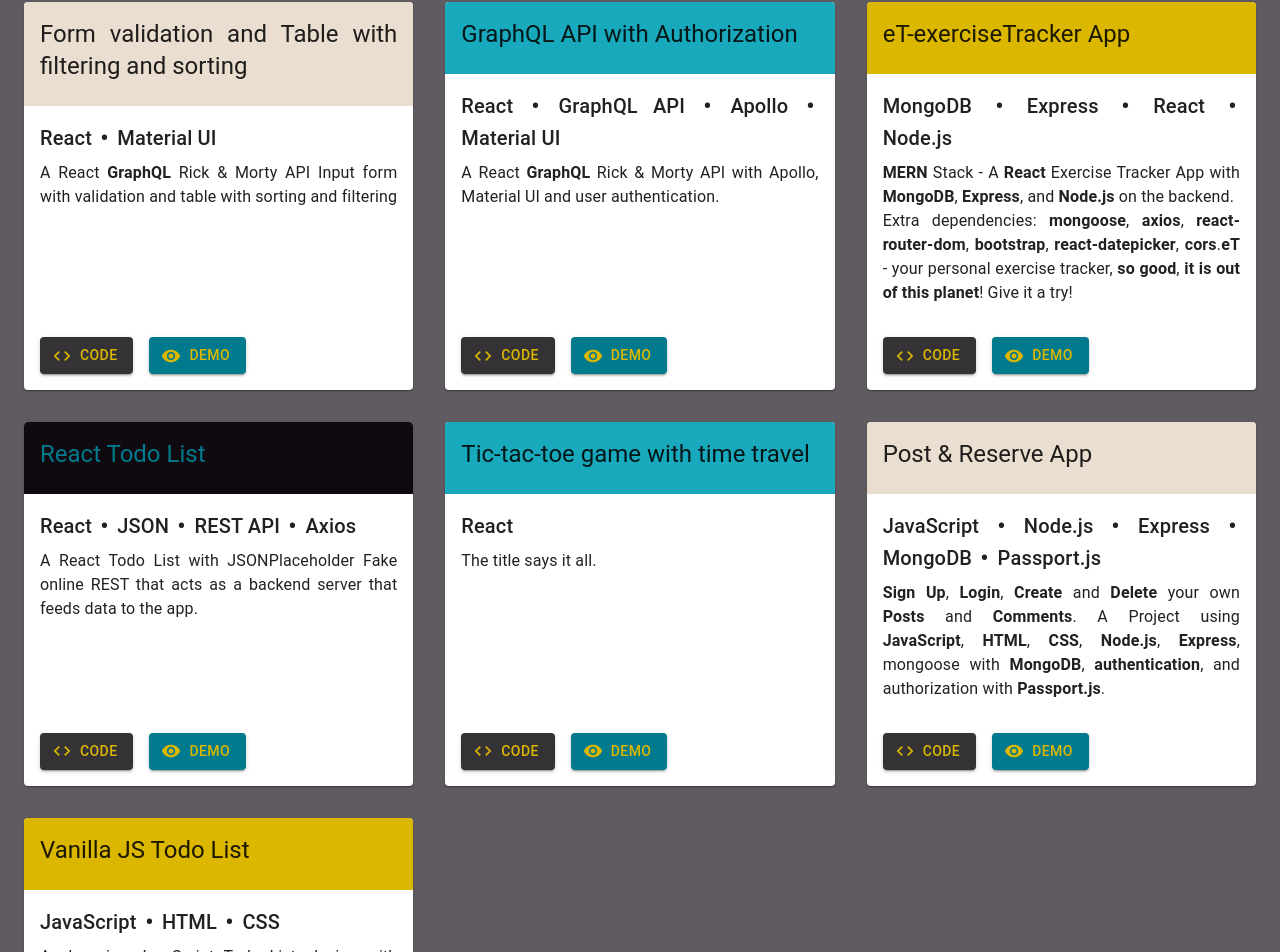
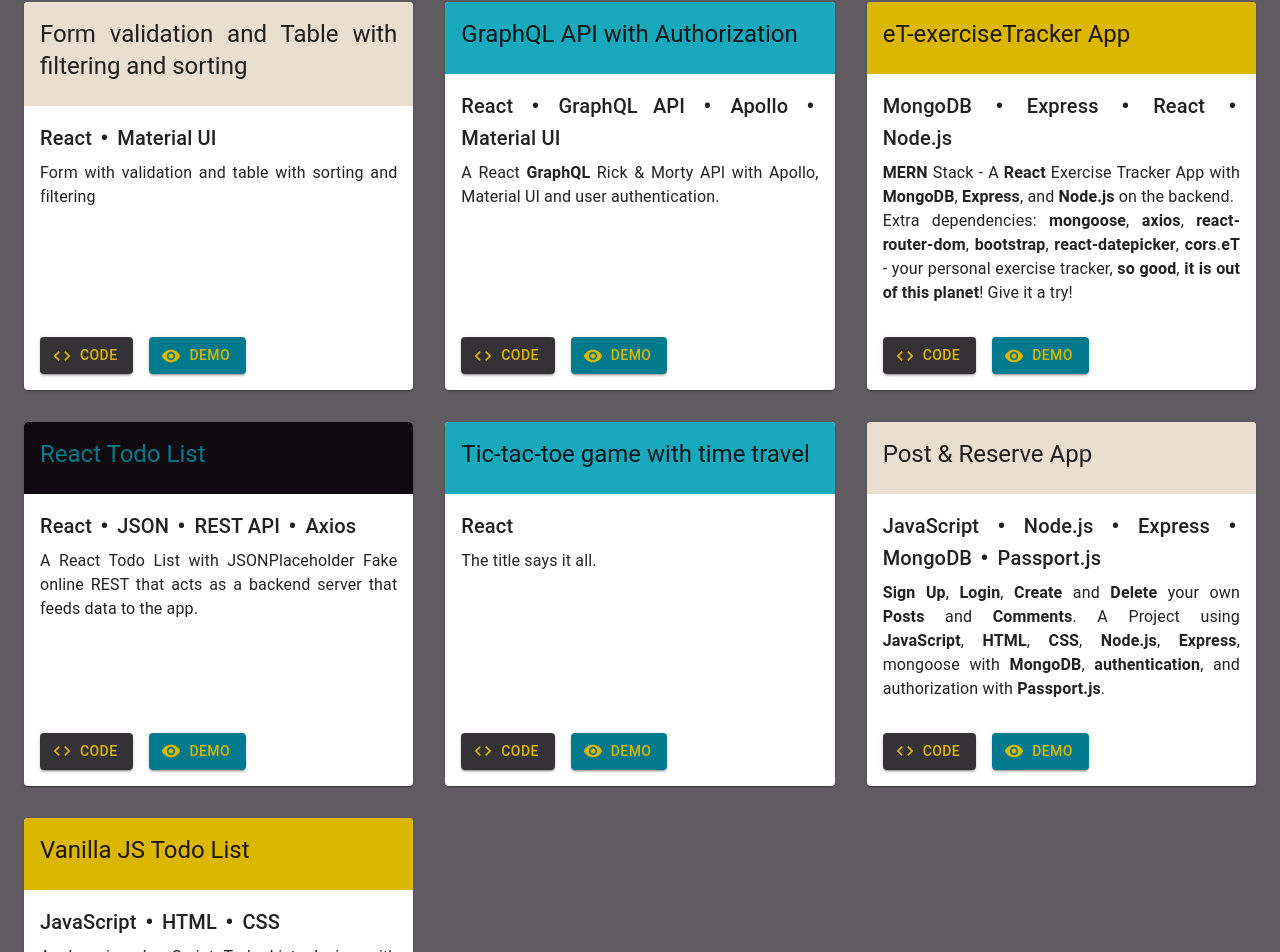
Before and after one commit to gustavdias/portfolio-v7, a React (Create React App) app: page / in a window 1280 px wide. Shown: the part 3431-4383 px from the top of the page. Built offline with nearby package versions, Linux system fonts and the light colour scheme.

Commit message:
add project form & table

```diff
--- a/src/components/Projects/Projects.js
+++ b/src/components/Projects/Projects.js
@@ -149,8 +149,7 @@ export default function Album() {
                     React {bull} Material UI
                   </Typography>
                   <Typography>
-                    A React <strong>GraphQL</strong> Rick & Morty API Input form
-                    with validation and table with sorting and filtering{" "}
+                    Form with validation and table with sorting and filtering{" "}
                   </Typography>
                 </CardContent>
                 <CardActions>
```
